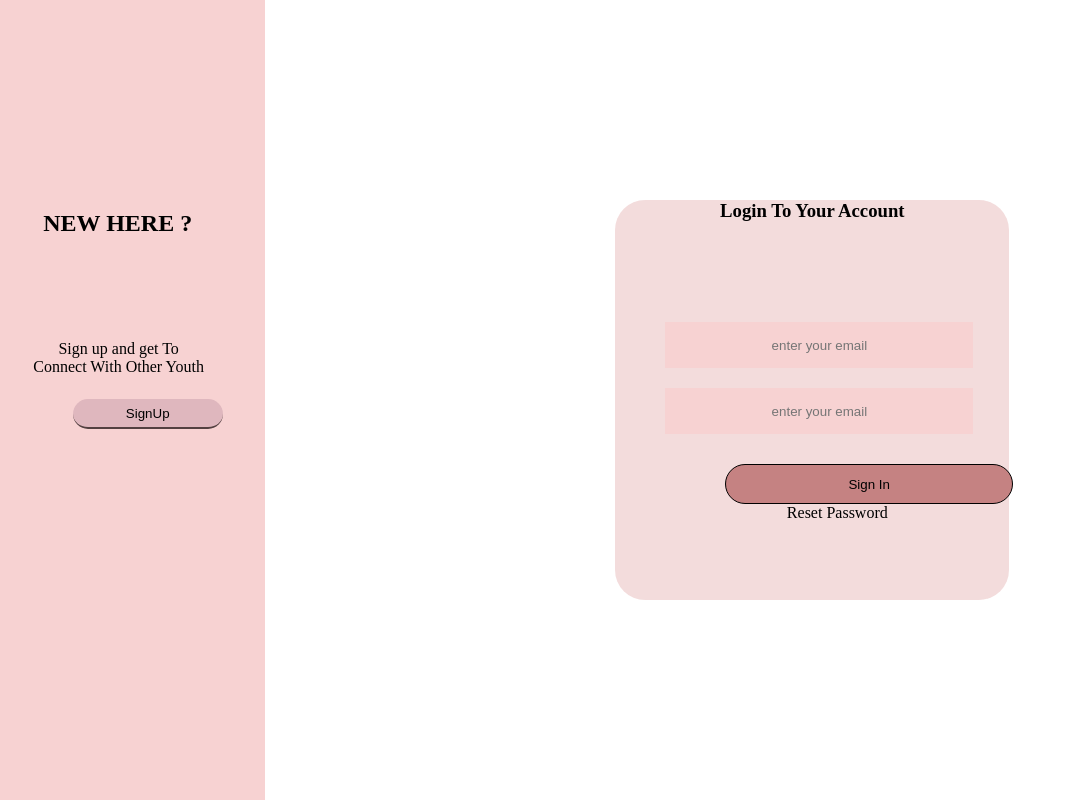
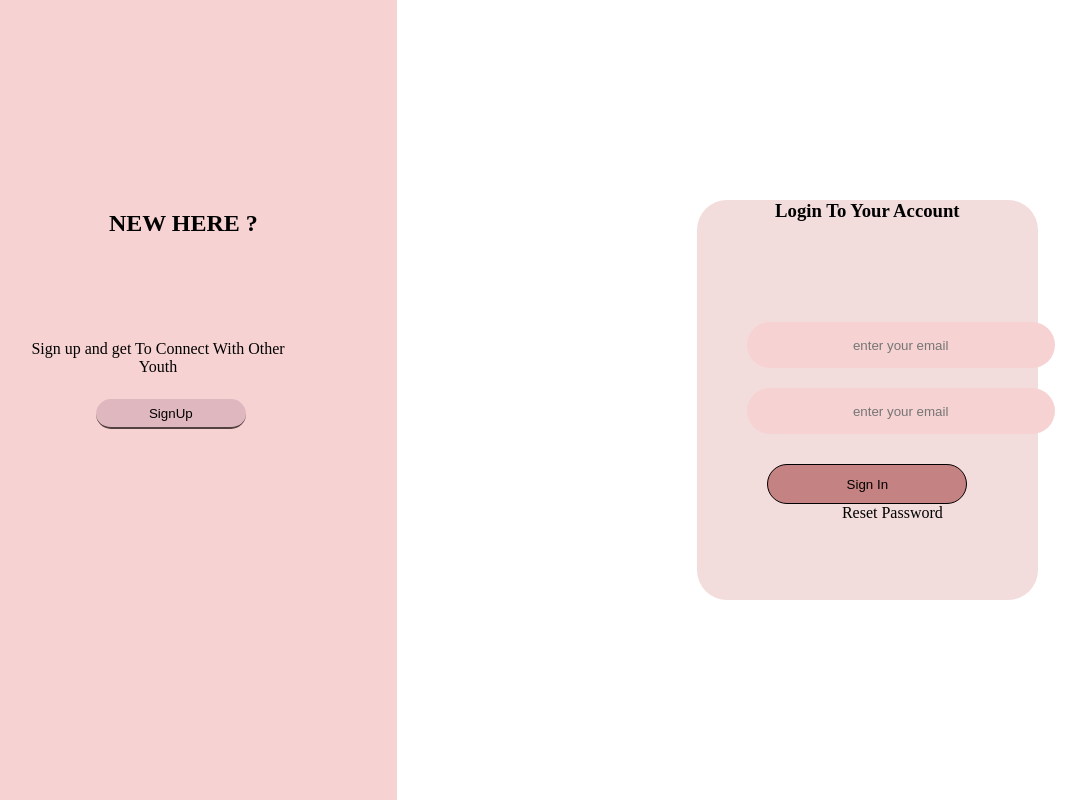
Before and after one commit to Kalimbak/WeForYouth, a React (Create React App) app: page /login in a window 1280 px wide. Shown: the whole page, without its empty margins (30-1116 px from the left). Built offline with nearby package versions, Linux system fonts and the light colour scheme.

Commit message:
fixed login

```diff
--- a/src/pages/Login/Login.jsx
+++ b/src/pages/Login/Login.jsx
@@ -2,13 +2,14 @@
 import React from 'react'
 import "./login.css"
 import { Link } from "react-router-dom"
+// import Hands from "../../assets/hands.jpg"
 
 function Login() {
 //   const formValidation = () => {};
   return (
     <div className="loginsides">
 
-      <div className="leftside">
+      <div className="leftside" >
          <h2>NEW HERE ?</h2>
          <p>Sign up and get To Connect With Other Youth</p>
          <Link to="/Signup" ><button className='signup' >SignUp</button></Link>
--- a/src/pages/Login/login.css
+++ b/src/pages/Login/login.css
@@ -5,7 +5,8 @@
 }
 
 .leftside {
-  width: 30%;
+
+  width: 50%;
   height: 800px;
   display: inline-block;
   background-color: #F7D2D2;
@@ -31,6 +32,7 @@
   border-bottom: 2px solid rgb(83, 64, 65);
   height: 30px;
   width: 150px;
+  margin-left: -25px;
 }
 .rightside {
   width: 100%;
@@ -42,7 +44,7 @@
     height: 400px;
     text-align: center;
     margin-top: 200px;
-    margin-left: 350px;
+    margin-left: 300px;
     justify-content: space-between;
     border-radius: 30px;
 
@@ -54,6 +56,7 @@
     height: 40px;
     width: 300px;
     background-color: #F7D2D2;
+    border-radius: 30px;
 }
 .password{
     margin-top: 20px;
@@ -66,10 +69,10 @@
 
 .button{
     background-color: #C58282;
-    margin-right: 70px;
+    margin-left: -50px;
     margin-top: 30px;
     height: 40px;
-    width: 287.54px;
+    width: 200px;
     border-radius: 50px;
 }
 
```
Also changed, not shown: src/assets/hands.jpg (added).
